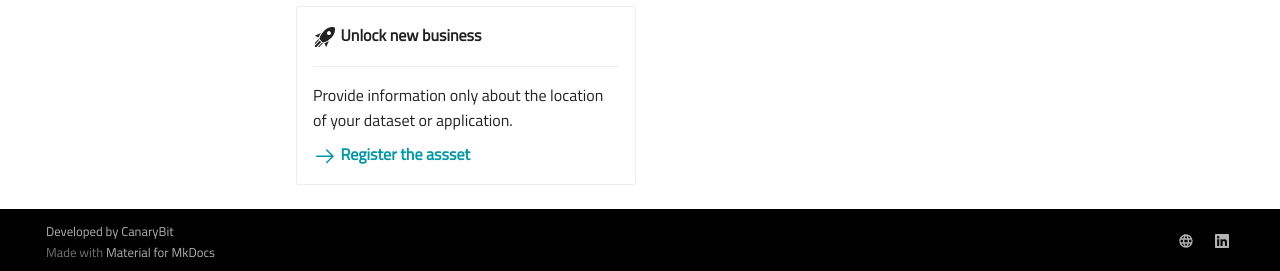
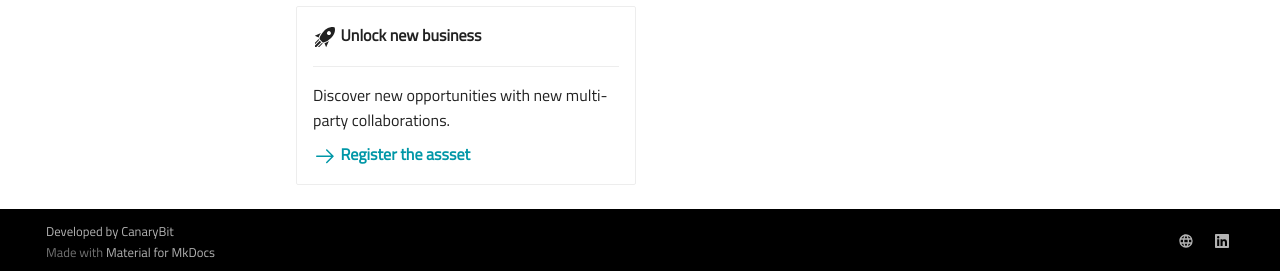
Before and after one commit to canarybit/cc-docs, an MkDocs documentation site: the page built from docs/index.md, in a window 1280 px wide and 1310 px high. Shown: the part 1036-1307 px from the top of the window. Built offline with MkDocs 1.6.1 and Material for MkDocs 9.7.7, drawn with Linux system fonts in a browser that asks for light colours.

Commit message:
Adds content

```diff
--- a/docs/index.md
+++ b/docs/index.md
@@ -33,7 +33,7 @@ Run workloads on different [infrastructure setups](infrastructure.md) supporting
 
     ---
 
-    Provide information only about the location of your dataset or application.
+    Discover new opportunities with new multi-party collaborations.
 
     [:octicons-arrow-right-24:{ .lg .middle } Register the assset]()
 
```
